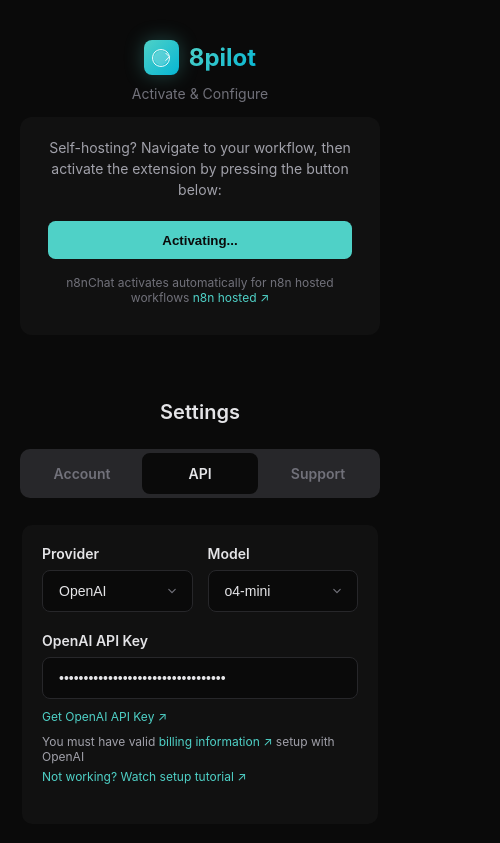
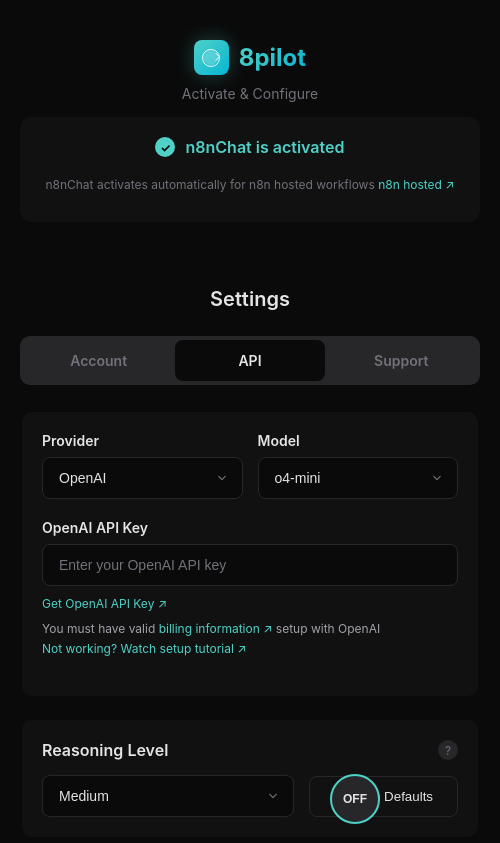
Before and after one commit to ekenesbek/8pilot, a browser extension: page popup-final.html in a window 400 px wide. Both pictures are taken after a click on the button "Activate on Current Page". Shown: the top 843 px of the page, 500 px wide, since content can reach past the window. Drawn offline with Linux system fonts and the light colour scheme.

Commit message:
new popup added

```diff
--- a/popup-final.html
+++ b/popup-final.html
@@ -15,7 +15,7 @@
             font-family: -apple-system, BlinkMacSystemFont, 'Segoe UI', Roboto, sans-serif;
             background: #0a0a0a;
             color: #e4e4e7;
-            width: 400px;
+            width: 500px;
             min-height: 500px;
             max-height: 600px;
             overflow-y: auto;
@@ -146,6 +146,72 @@
         .activate-btn:hover {
             transform: translateY(-1px);
             box-shadow: 0 8px 25px rgba(79, 209, 199, 0.3);
+        }
+
+        /* Activated State */
+        .activate-section.activated {
+            background: #111111;
+        }
+
+        .status-display {
+            display: none;
+            align-items: center;
+            justify-content: center;
+            gap: 10px;
+            margin-bottom: 20px;
+        }
+
+        .status-display.active {
+            display: flex;
+        }
+
+        .status-icon {
+            width: 20px;
+            height: 20px;
+            background: #4fd1c7;
+            border-radius: 50%;
+            display: flex;
+            align-items: center;
+            justify-content: center;
+            color: #0a0a0a;
+            font-weight: bold;
+            font-size: 12px;
+        }
+
+        .status-text {
+            color: #4fd1c7;
+            font-weight: 600;
+            font-size: 16px;
+        }
+
+        .deactivate-btn {
+            position: fixed;
+            bottom: 20px;
+            right: 20px;
+            width: 50px;
+            height: 50px;
+            background: #27272a;
+            border: 2px solid #4fd1c7;
+            border-radius: 50%;
+            color: #e4e4e7;
+            cursor: pointer;
+            display: none;
+            align-items: center;
+            justify-content: center;
+            font-size: 12px;
+            font-weight: 600;
+            transition: all 0.3s ease;
+            z-index: 1000;
+        }
+
+        .deactivate-btn.active {
+            display: flex;
+        }
+
+        .deactivate-btn:hover {
+            background: #4fd1c7;
+            color: #0a0a0a;
+            transform: scale(1.1);
         }
 
         .auto-note {
@@ -673,8 +739,12 @@
             <div class="subtitle">Activate & Configure</div>
 
             <!-- Activate Section moved here -->
-            <div class="activate-section">
-                <div class="section-description">
+            <div class="activate-section" id="activateSection">
+                <div class="status-display" id="statusDisplay">
+                    <div class="status-icon">✓</div>
+                    <div class="status-text">n8nChat is activated</div>
+                </div>
+                <div class="section-description" id="sectionDescription">
                     Self-hosting? Navigate to your workflow, then activate the extension by pressing the button below:
                 </div>
                 <button class="activate-btn" id="activateBtn">
@@ -682,6 +752,9 @@
                 </button>
                 <div class="auto-note">n8nChat activates automatically for n8n hosted workflows <a href="https://n8n.io/?ps_partner_key=NWJjYmYyYmI3ODg3&ps_xid=mIyHZrXzAHSklW&gsxid=mIyHZrXzAHSklW&gspk=NWJjYmYyYmI3ODg3" target="_blank" class="hosted-link">n8n hosted ↗</a></div>
             </div>
+
+            <!-- Deactivate Button -->
+            <button class="deactivate-btn" id="deactivateBtn">OFF</button>
         </div>
 
         <!-- Settings Title -->
@@ -771,7 +844,7 @@
 
                     <div class="form-group full-width">
                         <label class="form-label">OpenAI API Key</label>
-                        <input type="password" class="form-input" id="apiKey" placeholder="Enter your OpenAI API key" value="sk-proj-abcdefghijklmnopqrstuvwxyz">
+                        <input type="password" class="form-input" id="apiKey" placeholder="Enter your OpenAI API key">
                         <div class="help-links">
                             <a href="https://platform.openai.com/api-keys" target="_blank" class="help-link">Get OpenAI API Key ↗</a>
                             <div class="help-text">You must have valid <a href="https://platform.openai.com/settings/organization/billing/payment-methods" target="_blank" class="help-link">billing information ↗</a> setup with OpenAI</div>
@@ -826,6 +899,6 @@
         </div>
     </div>
 
-    <script src="popup.js"></script>
+    <script src="popup-final.js"></script>
 </body>
 </html>
--- /dev/null
+++ b/popup-final.js
@@ -0,0 +1,168 @@
+// Popup functionality for 8pilot extension
+document.addEventListener('DOMContentLoaded', function() {
+    console.log('Popup loaded');
+
+    // Tab switching
+    function initTabs() {
+        const tabs = document.querySelectorAll('.nav-tab');
+        const contents = document.querySelectorAll('.tab-content');
+
+        console.log('Found tabs:', tabs.length);
+        console.log('Found contents:', contents.length);
+
+        tabs.forEach(tab => {
+            tab.addEventListener('click', function(e) {
+                e.preventDefault();
+                const targetTab = this.dataset.tab;
+                console.log('Tab clicked:', targetTab);
+
+                // Remove active class from all tabs
+                tabs.forEach(t => t.classList.remove('active'));
+                this.classList.add('active');
+
+                // Hide all content
+                contents.forEach(c => c.classList.remove('active'));
+
+                // Show target content
+                const targetContent = document.getElementById(targetTab);
+                if (targetContent) {
+                    targetContent.classList.add('active');
+                    console.log('Activated tab content:', targetTab);
+                } else {
+                    console.error('Target content not found:', targetTab);
+                }
+            });
+        });
+    }
+
+    // Initialize tabs
+    setTimeout(() => {
+        initTabs();
+    }, 100);
+
+    // Billing toggle
+    const billingOptions = document.querySelectorAll('.toggle-option');
+    console.log('Found billing options:', billingOptions.length);
+
+    billingOptions.forEach(option => {
+        option.addEventListener('click', function() {
+            console.log('Billing option clicked:', this.textContent);
+            billingOptions.forEach(o => o.classList.remove('active'));
+            this.classList.add('active');
+
+            // Update pricing
+            const isYearly = this.textContent === 'Yearly';
+            const planPrices = document.querySelectorAll('.plan-price');
+
+            planPrices.forEach(priceEl => {
+                if (priceEl.dataset.monthly && priceEl.dataset.yearly) {
+                    priceEl.innerHTML = isYearly ? priceEl.dataset.yearly : priceEl.dataset.monthly;
+                }
+            });
+        });
+    });
+
+    // Plan selection
+    const planCards = document.querySelectorAll('.plan-card');
+    console.log('Found plan cards:', planCards.length);
+
+    planCards.forEach(card => {
+        card.addEventListener('click', function() {
+            console.log('Plan card clicked');
+            planCards.forEach(c => c.classList.remove('selected'));
+            this.classList.add('selected');
+        });
+    });
+
+    // Activate button
+    const activateBtn = document.getElementById('activateBtn');
+    const activateSection = document.getElementById('activateSection');
+    const statusDisplay = document.getElementById('statusDisplay');
+    const sectionDescription = document.getElementById('sectionDescription');
+    const deactivateBtn = document.getElementById('deactivateBtn');
+
+    if (activateBtn) {
+        activateBtn.addEventListener('click', function(e) {
+            e.preventDefault();
+            console.log('Activate button clicked');
+
+            // Show activated state
+            activateSection.classList.add('activated');
+            statusDisplay.classList.add('active');
+            sectionDescription.style.display = 'none';
+            activateBtn.style.display = 'none';
+            deactivateBtn.classList.add('active');
+
+            // Send message to background script
+            if (chrome && chrome.runtime) {
+                chrome.runtime.sendMessage({
+                    action: 'activateAndOpenSidePanel',
+                    data: {
+                        url: window.location.href
+                    }
+                }, (response) => {
+                    console.log('Activation response:', response);
+                });
+            }
+        });
+    }
+
+    // Deactivate button
+    if (deactivateBtn) {
+        deactivateBtn.addEventListener('click', function(e) {
+            e.preventDefault();
+            console.log('Deactivate button clicked');
+
+            // Hide activated state
+            activateSection.classList.remove('activated');
+            statusDisplay.classList.remove('active');
+            sectionDescription.style.display = 'block';
+            activateBtn.style.display = 'block';
+            deactivateBtn.classList.remove('active');
+
+            // Send message to background script
+            if (chrome && chrome.runtime) {
+                chrome.runtime.sendMessage({
+                    action: 'deactivateExtension'
+                }, (response) => {
+                    console.log('Deactivation response:', response);
+                });
+            }
+        });
+    }
+
+    // Support items interaction
+    document.querySelectorAll('.support-item').forEach(item => {
+        item.addEventListener('click', function() {
+            this.style.transform = 'scale(0.98)';
+            setTimeout(() => {
+                this.style.transform = 'translateY(-2px)';
+            }, 100);
+        });
+    });
+
+    // Alternative tab switching (backup)
+    document.addEventListener('click', function(e) {
+        if (e.target.classList.contains('nav-tab')) {
+            const targetTab = e.target.dataset.tab;
+            console.log('Alternative tab click:', targetTab);
+
+            // Remove active from all tabs
+            document.querySelectorAll('.nav-tab').forEach(tab => {
+                tab.classList.remove('active');
+            });
+            e.target.classList.add('active');
+
+            // Hide all content
+            document.querySelectorAll('.tab-content').forEach(content => {
+                content.classList.remove('active');
+            });
+
+            // Show target content
+            const targetContent = document.getElementById(targetTab);
+            if (targetContent) {
+                targetContent.classList.add('active');
+            }
+        }
+    });
+});
```
Also changed, not shown: manifest.json.
